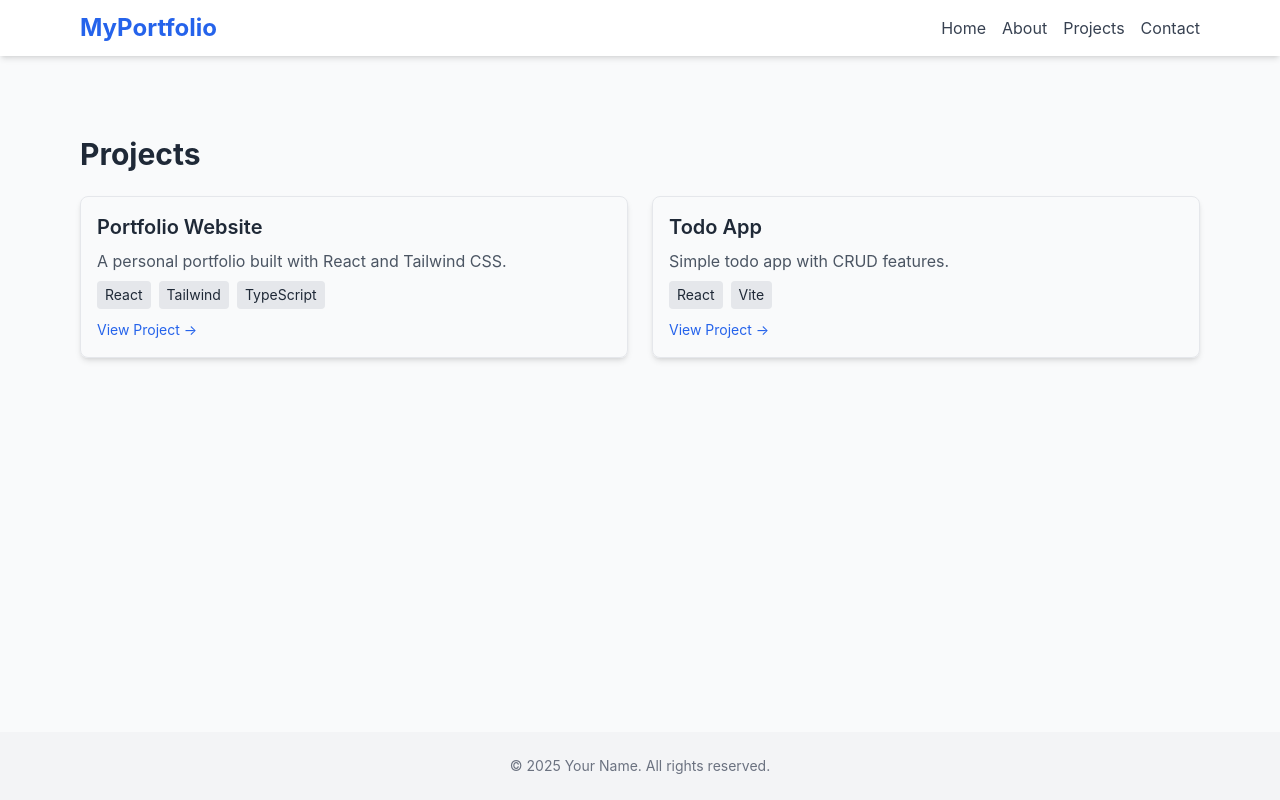
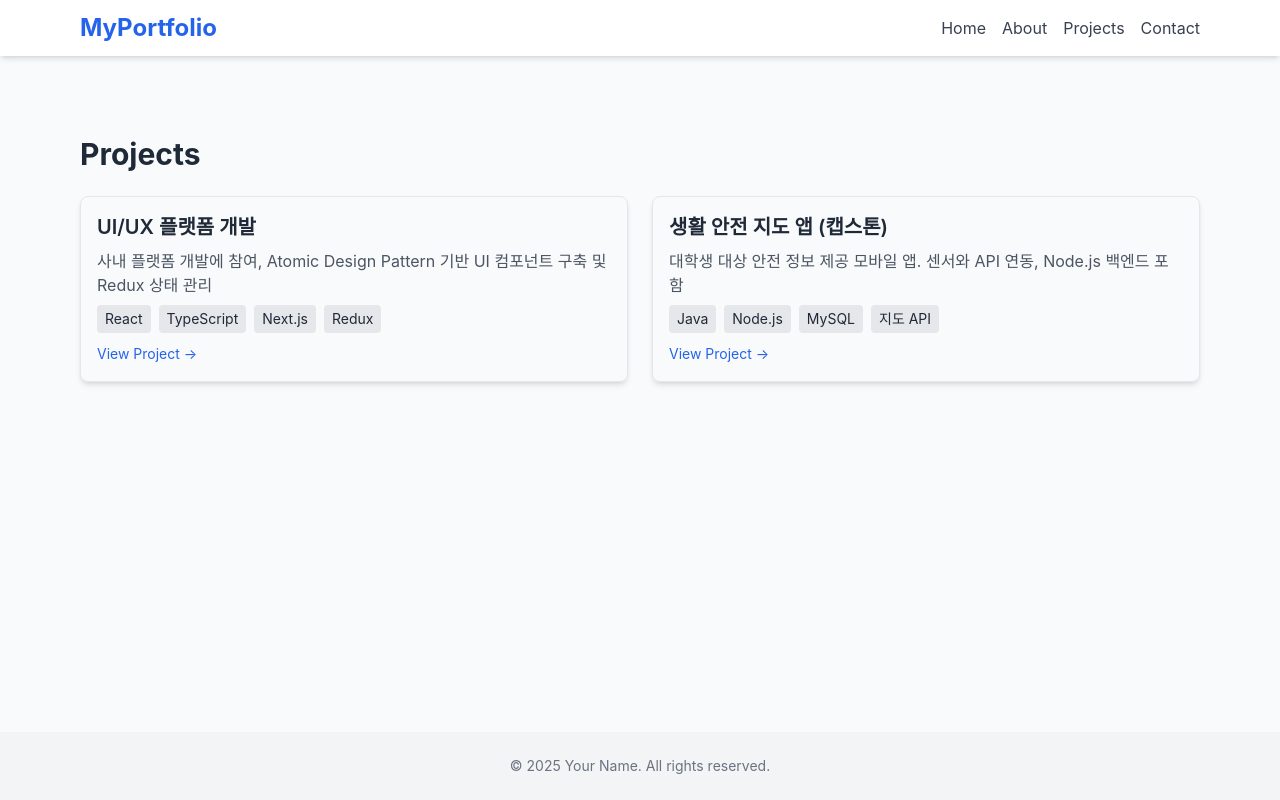
Before and after one commit to kgs4787/portfolio_web, a React (Vite) app: page /projects in a window 1280 px wide. Built offline with nearby package versions, Linux system fonts and the light colour scheme.

Commit message:
project 페이지 수정

```diff
--- a/src/components/pages/Projects.tsx
+++ b/src/components/pages/Projects.tsx
@@ -1,11 +1,38 @@
 import React from "react";
 import DefaultLayout from "../layouts/DefaultLayout";
-import ProjectList from "../organisms/ProjectList";
+import SectionTitle from "../atoms/SectionTitle";
+import ProjectCard from "../molecules/ProjectCard";
+
+const projects = [
+  {
+    title: "UI/UX 플랫폼 개발",
+    description:
+      "사내 플랫폼 개발에 참여, Atomic Design Pattern 기반 UI 컴포넌트 구축 및 Redux 상태 관리",
+    imageUrl: "", // 향후 이미지 추가 가능
+    link: "https://github.com/kgs4787",
+    techStack: ["React", "TypeScript", "Next.js", "Redux"],
+  },
+  {
+    title: "생활 안전 지도 앱 (캡스톤)",
+    description:
+      "대학생 대상 안전 정보 제공 모바일 앱. 센서와 API 연동, Node.js 백엔드 포함",
+    imageUrl: "", // 향후 이미지 추가 가능
+    link: "https://github.com/kgs4787",
+    techStack: ["Java", "Node.js", "MySQL", "지도 API"],
+  },
+];
 
 export default function Projects() {
   return (
     <DefaultLayout>
-      <ProjectList />
+      <section className="py-12">
+        <SectionTitle text="Projects" />
+        <div className="grid md:grid-cols-2 gap-6 mt-6">
+          {projects.map((project, idx) => (
+            <ProjectCard key={idx} {...project} />
+          ))}
+        </div>
+      </section>
     </DefaultLayout>
   );
 }
```
